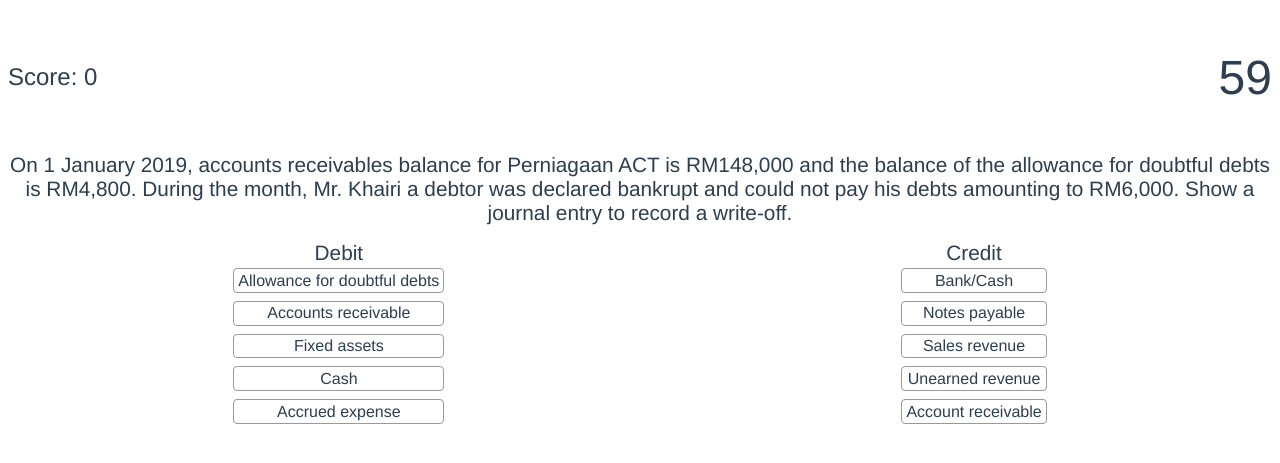
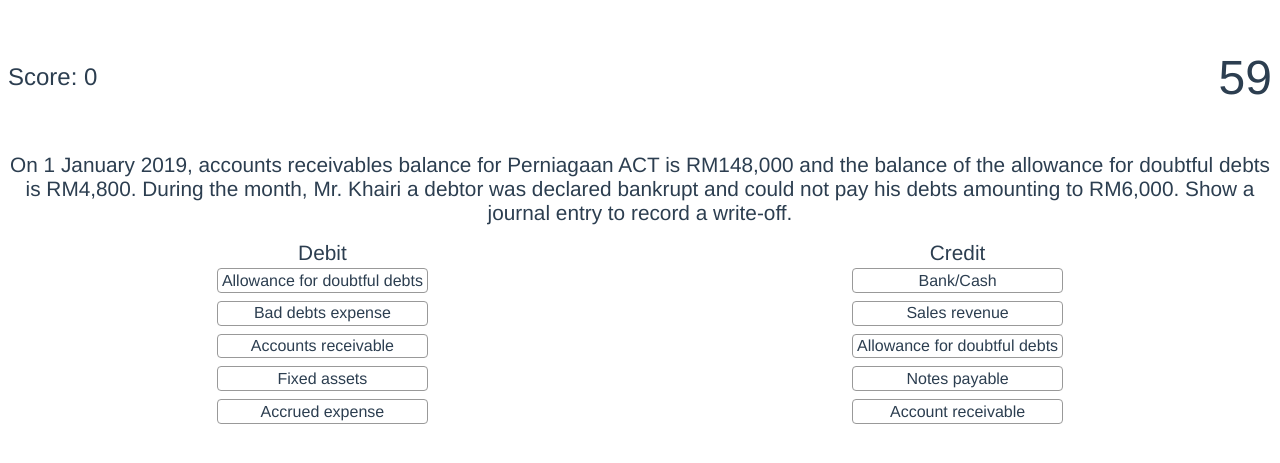
Before and after one commit to DavidTan0527/Minigame-App, a Vue app: page /game/1 in a window 1280 px wide. Shown: the part 167-630 px from the top of the page. Built offline with nearby package versions, Linux system fonts and the light colour scheme; what vue-luckywheel would draw is missing.

Commit message:
Fix question not displaying issue

```diff
--- a/src/views/match.vue
+++ b/src/views/match.vue
@@ -117,6 +117,7 @@ export default {
       this.match_num = count;
       this.matches[2] = this.shuffle(this.matches[2]);
       let DSet = new Set(), CSet = new Set();
+      let pending = [];
       for (let i = 0; i < this.matches[2].length; i++) {
         let obj = this.matches[2][i];
         let C = this.searchById(obj.id, "C"), D = this.searchById(obj.id, "D");
@@ -124,9 +125,10 @@ export default {
         this.QArr.push(obj);
         DSet.add(D.text); CSet.add(C.text);
         this.DArr.push(D); this.CArr.push(C);
-        this.matches[2].splice(i, 1);
+        pending.push(i);
         if (this.QArr.length == count) break;
       }
+      for (let i of pending) this.matches[2].splice(i, 1);
       this.DArr = this.shuffle(this.DArr);
       this.CArr = this.shuffle(this.CArr);
     },
```
